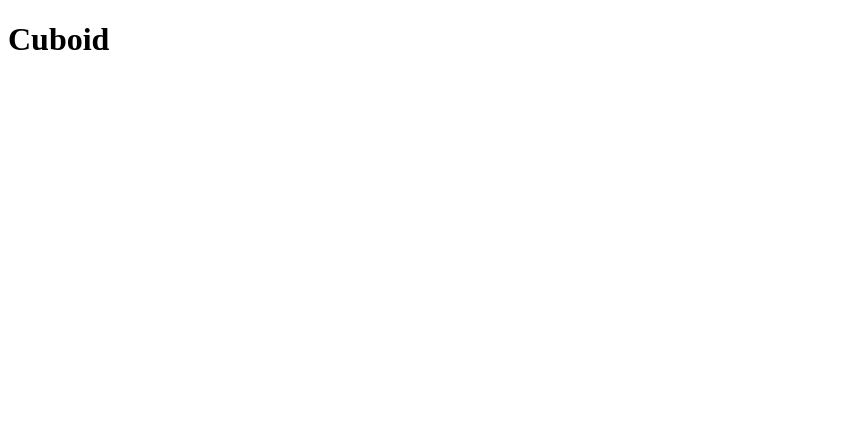
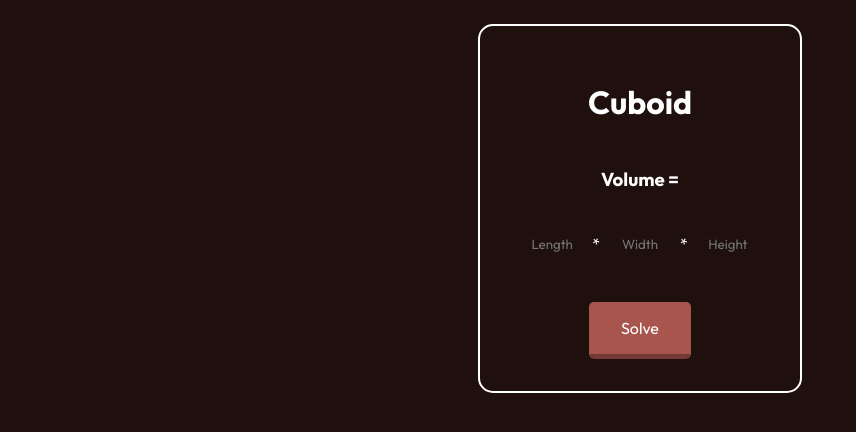
Before and after one commit to aaronmarayaa/Polyhedreons-Volume-Calculator, a website: page cuboid/cuboid.html in a window 1280 px wide. Shown: the whole page, without its empty margins (0-856 px from the left). Drawn offline with Linux system fonts and the light colour scheme.

Commit message:
Update cuboid.css and cuboid.html: Set layout for cuboid calculator

```diff
--- a/cuboid/cuboid.css
+++ b/cuboid/cuboid.css
@@ -0,0 +1,62 @@
+@import url("https://fonts.googleapis.com/css2?family=Outfit:wght@400;700&display=swap");
+
+* {
+  font-family: "Outfit", sans-serif;
+  color: white;
+  text-decoration: none;
+  box-sizing: border-box;
+}
+
+body {
+  display: grid;
+  place-items: center;
+  background-color: #1f100e;
+  padding: 1rem;
+}
+
+.container {
+  display: grid;
+  place-items: center;
+  padding: 2rem;
+  border: 2px solid white;
+  border-radius: 15px;
+}
+
+.container > * {
+  margin-top: 1.5rem;
+}
+
+.container .formula {
+  display: flex;
+  align-items: center;
+}
+
+.container .formula h3 {
+  font-size: 1rem;
+}
+
+.container .formula input {
+  width: 5rem;
+  background-color: transparent;
+  border: none;
+  text-align: center;
+}
+.container .formula input[type="number"]:focus {
+  outline: none;
+  border: none;
+}
+.container .formula input::-webkit-inner-spin-button {
+  -webkit-appearance: none;
+}
+
+.container a {
+  background-color: #a8554d;
+  border-radius: 5px;
+  border-bottom: 5px solid #743a35;
+  padding: 1rem 2rem;
+  margin-top: 3rem;
+  transition: 400ms;
+}
+.container a:hover {
+  transform: scale(1.1);
+}
--- a/cuboid/cuboid.html
+++ b/cuboid/cuboid.html
@@ -6,12 +6,21 @@
 
     <link rel="icon" href="/assets/images/shapes.png" />
 
-    <link rel="stylesheet" href="cuboid.css">
+    <link rel="stylesheet" href="cuboid.css" />
 
     <title>Polyhedrons Volume Calculator</title>
   </head>
   <body>
-    <h1>Cuboid</h1>
+    <div class="container">
+      <h1>Cuboid</h1>
+      <h3>Volume =</h3>
+      <div class="formula">
+        <input type="number" id="length" placeholder="Length" /> *
+        <input type="number" id="width" placeholder="Width" /> *
+        <input type="number" id="height" placeholder="Height" />
+      </div>
+      <a href="#">Solve</a>
+    </div>
 
     <script src="cuboid.js"></script>
   </body>
```
